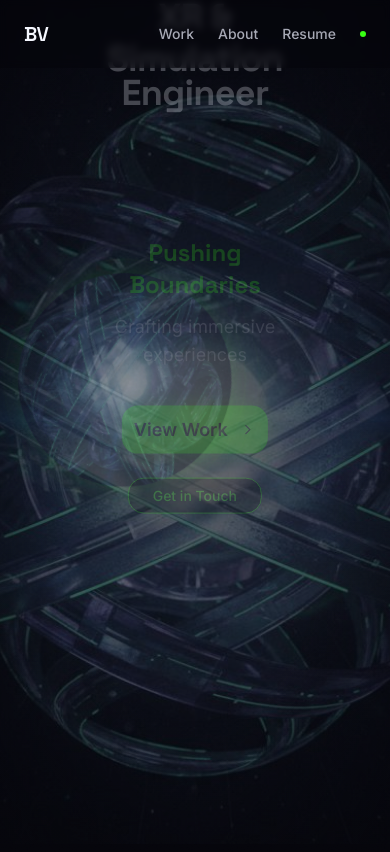
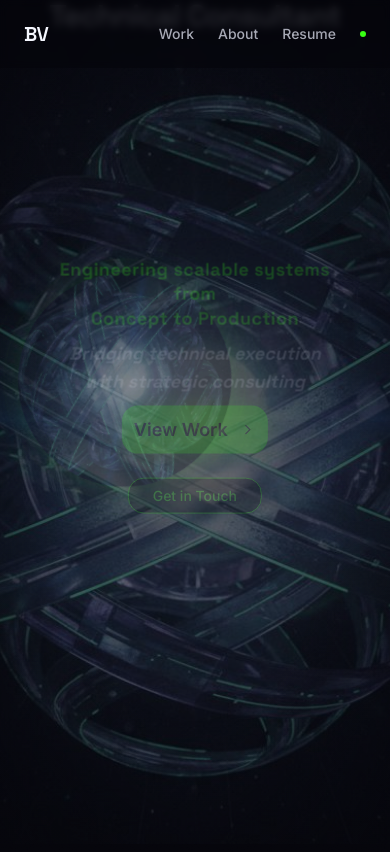
Before and after one commit to BalajiVelu/balajivelu.github.io, a React (Vite) app: page / in a window 390 px wide. Shown: the top 852 px of the page. Built offline with nearby package versions, Linux system fonts and the light colour scheme.

Commit message:
docs: Documentation changes

```diff
--- a/src/App.tsx
+++ b/src/App.tsx
@@ -201,9 +201,9 @@ function CyclingText() {
   const textRef = useRef<HTMLDivElement>(null);
 
   const texts = [
-    "bringing realities between digital and real worlds",
-    "elevating spatial experience with AR/VR/MR interactions",
-    "Crafting immersive experiences"
+    "Building end-to-end products in XR, AI, and Robotics",
+    "Architecting Digital Twins and Industrie 4.0 simulations",
+    "Bridging technical execution with strategic consulting"
   ];
 
   useEffect(() => {
@@ -231,6 +231,44 @@ function CyclingText() {
     <div ref={textRef} className="text-[#A7A9B5] text-lg md:text-xl min-h-[1.5em]">
       {texts[currentIndex]}
     </div>
+  );
+}
+
+// Cycling Roles Component
+function CyclingRoles() {
+  const [currentIndex, setCurrentIndex] = useState(0);
+  const roleRef = useRef<HTMLParagraphElement>(null);
+
+  const roles = [
+    "@ BCG Group - Technical Consultant",
+    "@ BMW Group - System Software Engineer"
+  ];
+
+  useEffect(() => {
+    const interval = setInterval(() => {
+      if (roleRef.current) {
+        gsap.to(roleRef.current, {
+          opacity: 0,
+          y: -5,
+          duration: 0.3,
+          onComplete: () => {
+            setCurrentIndex((prev) => (prev + 1) % roles.length);
+            gsap.fromTo(roleRef.current,
+              { opacity: 0, y: 5 },
+              { opacity: 1, y: 0, duration: 0.3 }
+            );
+          }
+        });
+      }
+    }, 4000);
+
+    return () => clearInterval(interval);
+  }, []);
+
+  return (
+    <p ref={roleRef} className="mt-1 font-medium text-[#F5F7FF]">
+      {roles[currentIndex]}
+    </p>
   );
 }
 
@@ -691,25 +729,37 @@ function Portfolio() {
           {/* Headline - Positioned lower */}
           <div
             ref={headlineRef}
-            className="absolute left-1/2 top-[18%] -translate-x-1/2 text-center z-20"
+            className="absolute left-1/2 top-[18%] -translate-x-1/2 text-center z-20 w-full max-w-[95vw]"
           >
-            <h1 className="text-[clamp(36px,5.5vw,68px)] font-bold text-[#F5F7FF] leading-[0.95] drop-shadow-lg" style={{ fontFamily: 'Space Grotesk, sans-serif' }}>
-              Real-time XR &
-            </h1>
-            <h1 className="text-[clamp(36px,5.5vw,68px)] font-bold text-[#F5F7FF] leading-[0.95] mt-2 drop-shadow-lg" style={{ fontFamily: 'Space Grotesk, sans-serif' }}>
-              Simulation Engineer
+            <h1
+              className="text-[clamp(30px,4.5vw,58px)] font-bold text-[#F5F7FF] leading-[1.1] tracking-tight drop-shadow-2xl"
+              style={{ fontFamily: 'Space Grotesk, sans-serif' }}
+            >
+              R&D Software Engineer & <br /> Technical Consultant
             </h1>
           </div>
 
-          {/* Pushing Boundaries with Cycling Text - More spacing */}
           <div
             ref={pushingRef}
-            className="absolute left-1/2 top-[38%] -translate-x-1/2 text-center z-20"
+            className="absolute left-1/2 top-[38%] -translate-x-1/2 z-20 w-full max-w-[90vw] md:max-w-[700px] px-4"
           >
-            <p className="text-[#39FF14] font-bold text-2xl md:text-3xl mb-3 drop-shadow-lg" style={{ fontFamily: 'Space Grotesk, sans-serif' }}>
-              Pushing Boundaries
-            </p>
-            <CyclingText />
+            {/* Shrink-wrapped glass box: Changed max-w, reduced padding, and pushed up */}
+            <div className="mx-auto w-fit text-center rounded-[24px] border border-white/5 bg-black/30 backdrop-blur-[20px] p-5 md:p-7 shadow-[0_20px_50px_rgba(0,0,0,0.3)]">
+
+              <p
+                className="text-[#39FF14] font-bold text-lg md:text-2xl mb-2 tracking-wide leading-snug"
+                style={{ fontFamily: 'Space Grotesk, sans-serif' }}
+              >
+                Engineering scalable systems from <br className="md:hidden" /> Concept to Production
+              </p>
+
+              <div
+                className="text-[#F5F7FF]/80 font-bold text-sm md:text-lg italic"
+                style={{ fontFamily: 'Space Grotesk, sans-serif' }}
+              >
+                <CyclingText />
+              </div>
+            </div>
           </div>
 
           {/* CTA Buttons - Stacked vertically with more spacing */}
@@ -740,7 +790,7 @@ function Portfolio() {
           >
             <div className="text-[#A7A9B5] text-sm">
               <span className="font-mono text-xs uppercase tracking-widest text-[#39FF14]">Previously</span>
-              <p className="mt-1 font-medium text-[#F5F7FF]">@ BMW Group</p>
+              <CyclingRoles />
             </div>
             <div className="flex items-center gap-5">
               <a href="mailto:balajivelu3097@gmail.com" className="text-[#A7A9B5] hover:text-[#39FF14] transition-colors hover:scale-110">
```
Also changed, not shown: test.html (added), 1 other file (tests, documents, lock files or other folders).
